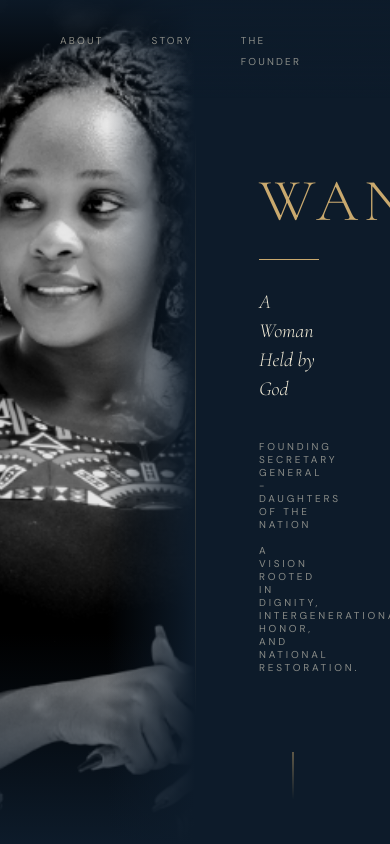
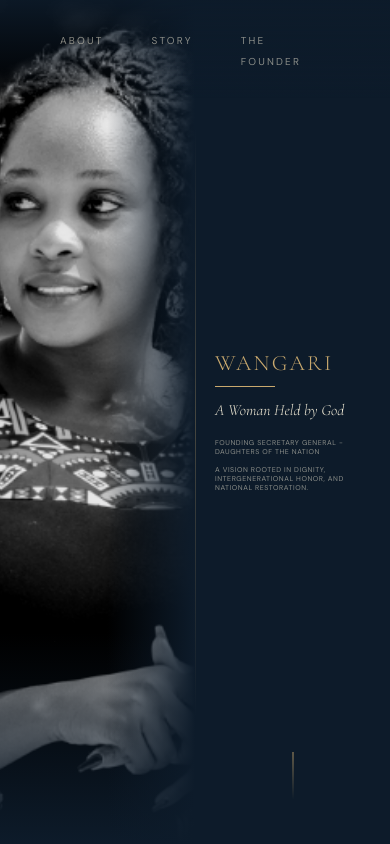
Before and after one commit to michaelfuchaka/wangari-portfolio, a Next.js app: page / in a window 390 px wide. Shown: the top 844 px of the page. Built offline with nearby package versions, Linux system fonts and the light colour scheme.

Commit message:
Refactor Hero component styles for improved responsiveness and layout; adjust font sizes and padding using clamp for better adaptability across devices.

```diff
--- a/components/Hero.tsx
+++ b/components/Hero.tsx
@@ -10,13 +10,14 @@ export default function Hero() {
       id="hero"
       style={{
         height: '100vh',
+        minHeight: '500px',
         display: 'flex',
         overflow: 'hidden',
         opacity: mounted ? 1 : 0,
         transition: 'opacity 1.8s ease',
       }}
     >
-      {/* LEFT — IMAGE */}
+
       <div style={{
         width: '50%',
         position: 'relative',
@@ -24,10 +25,9 @@ export default function Hero() {
         flexShrink: 0,
       }}>
 
-        <Image src="/images/hero.jpg" alt="Wangari" fill style={{ objectFit:'cover', objectPosition:'center top', filter:'grayscale(100%) contrast(1.05)' }} priority />
+       <Image src="/images/hero.jpg" alt="Wangari" fill sizes="50vw" style={{ objectFit:'cover', objectPosition:'top center', filter:'grayscale(100%) contrast(1.05)' }} priority />
 
 
-        {/* Gradient bleed into right side */}
         <div style={{
           position: 'absolute', inset: 0,
           background: 'linear-gradient(to right, transparent 55%, #0D1B2A 100%), linear-gradient(to top, #0D1B2A 0%, transparent 25%)',
@@ -41,7 +41,8 @@ export default function Hero() {
         display: 'flex',
         flexDirection: 'column',
         justifyContent: 'center',
-        padding: '100px 70px 100px 64px',
+        minHeight: 0,
+       padding: 'clamp(40px, 8vw, 100px) clamp(20px, 4vw, 70px) clamp(40px, 8vw, 100px) clamp(20px, 4vw, 64px)',
         position: 'relative',
       }}>
         {/* Thin left border line */}
@@ -56,7 +57,7 @@ export default function Hero() {
         <h1 style={{
           fontFamily: "'Cormorant Garamond', serif",
           fontWeight: 300,
-          fontSize: 'clamp(60px, 6.5vw, 92px)',
+          fontSize: 'clamp(22px, 5vw, 92px)',
           color: 'var(--gold)',
           letterSpacing: '0.1em',
           lineHeight: 1,
@@ -71,7 +72,7 @@ export default function Hero() {
         <div style={{
           width: '60px', height: '1px',
           background: 'var(--gold)',
-          margin: '28px 0',
+          margin: 'clamp(12px, 3vw, 28px) 0',
           opacity: mounted ? 1 : 0,
           transition: 'opacity 1.2s ease 1s',
         }} />
@@ -81,7 +82,7 @@ export default function Hero() {
           fontFamily: "'Cormorant Garamond', serif",
           fontStyle: 'italic',
           fontWeight: 300,
-          fontSize: 'clamp(20px, 2.2vw, 28px)',
+          fontSize: 'clamp(14px, 4vw, 28px)',
           color: 'var(--ivory)',
           lineHeight: 1.45,
           opacity: mounted ? 1 : 0,
@@ -93,11 +94,11 @@ export default function Hero() {
 
         {/* ROLE */}
         <p style={{
-          marginTop: '36px',
+          marginTop: 'clamp(16px, 3vw, 36px)',
           fontFamily: "'DM Sans', sans-serif",
-          fontSize: '10px',
           fontWeight: 400,
-          letterSpacing: '0.28em',
+         letterSpacing: '0.08em',
+         fontSize: 'clamp(7px, 1.8vw, 10px)',
           textTransform: 'uppercase',
           color: 'var(--ivory-dim)',
           opacity: mounted ? 1 : 0,
@@ -107,7 +108,7 @@ export default function Hero() {
           A vision rooted in dignity, intergenerational honor, and national restoration.
         </p>
 
-        {/* SCROLL CUE */}
+
         <div style={{
           position: 'absolute',
           bottom: '44px',
@@ -133,7 +134,15 @@ export default function Hero() {
           0%, 100% { opacity: 0.4; }
           50% { opacity: 1; }
         }
+
+        @media (max-width: 768px) {
+          #hero > div:first-child {
+            height: 100vh !important;
+            min-height: 400px;
+          }
+
       `}</style>
+
     </section>
   )
 }
```
